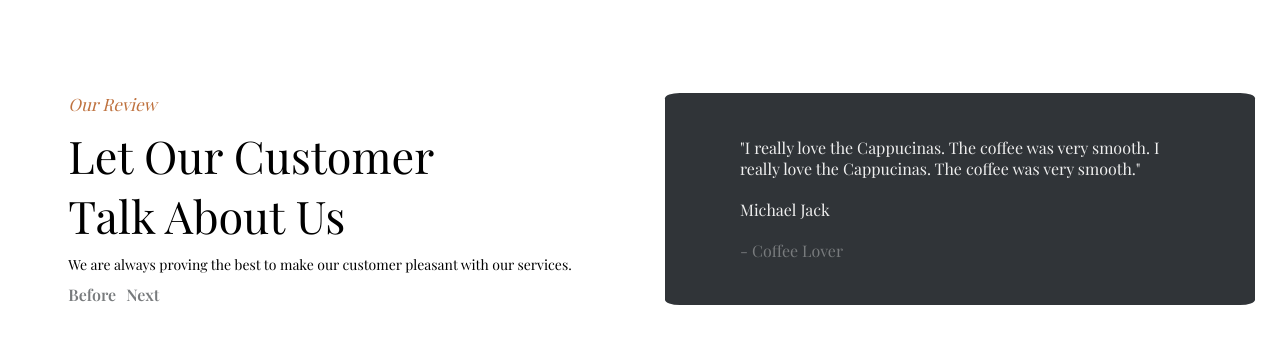
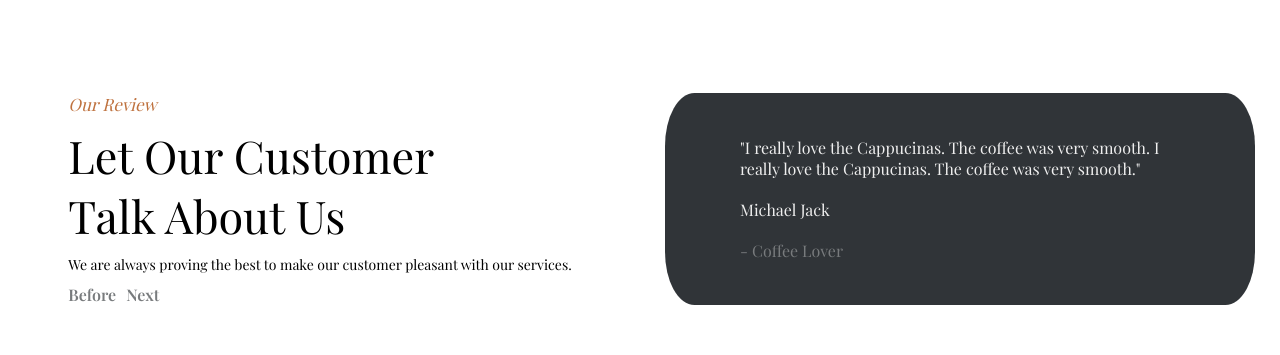
Before and after one commit to ingl3585/coffee-shop, a React (Create React App) app: page / in a window 1280 px wide. Shown: the part 1492-1847 px from the top of the page. Built offline with nearby package versions, Linux system fonts and the light colour scheme.

Commit message:
finishing touches

```diff
--- a/src/components/Homepage/homepage.css
+++ b/src/components/Homepage/homepage.css
@@ -468,7 +468,7 @@
         margin: 0 auto;
         margin: 25px;
         padding: 25px 75px;
-        border-radius: 2.5%;
+        border-radius: 5%/25%;
         gap: 20px;
     }
 
```
